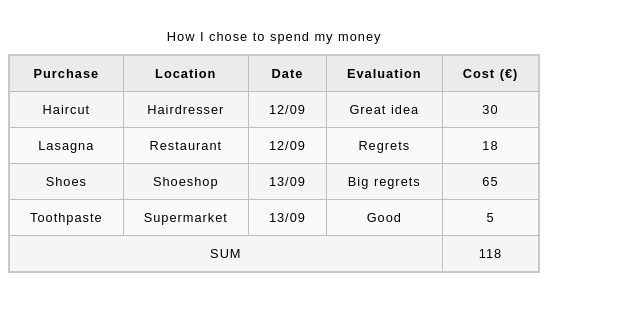
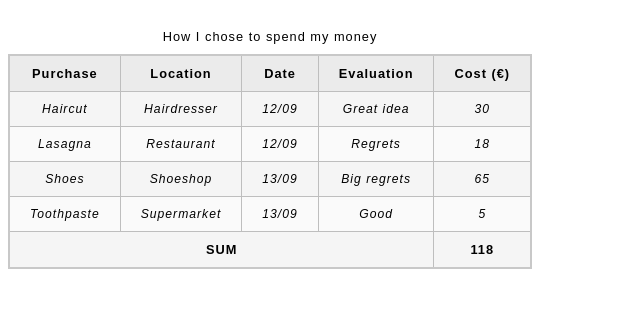
Before and after one commit to raphmercado/mdn-spending-record, a plain HTML site: page index.html in a window 1280 px wide. Shown: the part 61-372 px from the top of the page, without its empty margins (0-640 px from the left). Drawn offline with Linux system fonts and the light colour scheme.

Commit message:
Add inline style to tbody and tfoot

```diff
--- a/index.html
+++ b/index.html
@@ -6,6 +6,14 @@
     <title>My spending record</title>
     <link href="style.css" rel="stylesheet" type="text/css">
     <style>
+      tbody {
+        font-size: 95%;
+        font-style: italic;
+      }
+
+      tfoot {
+        font-weight: bold;
+      }
     </style>
   </head>
   <body>
```
